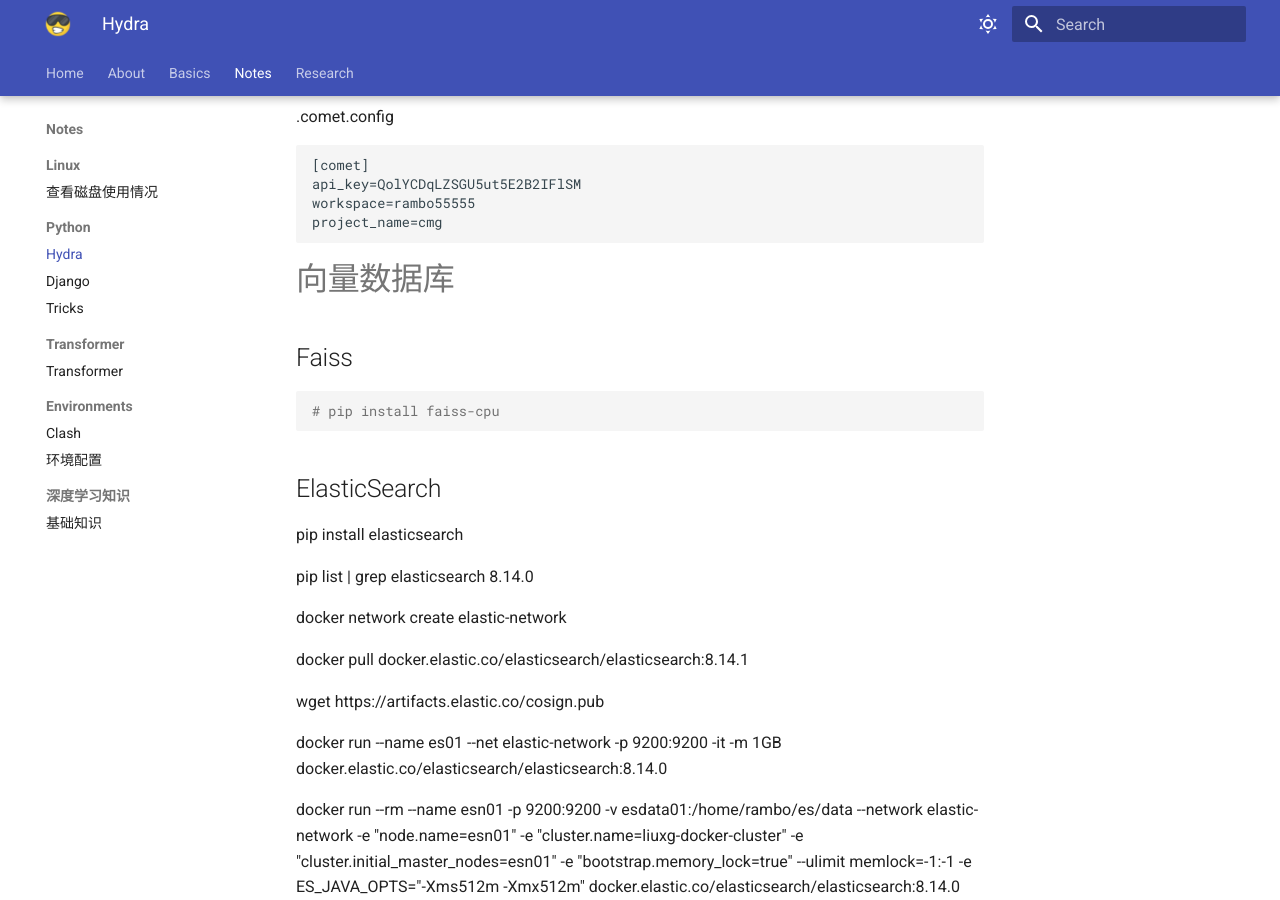
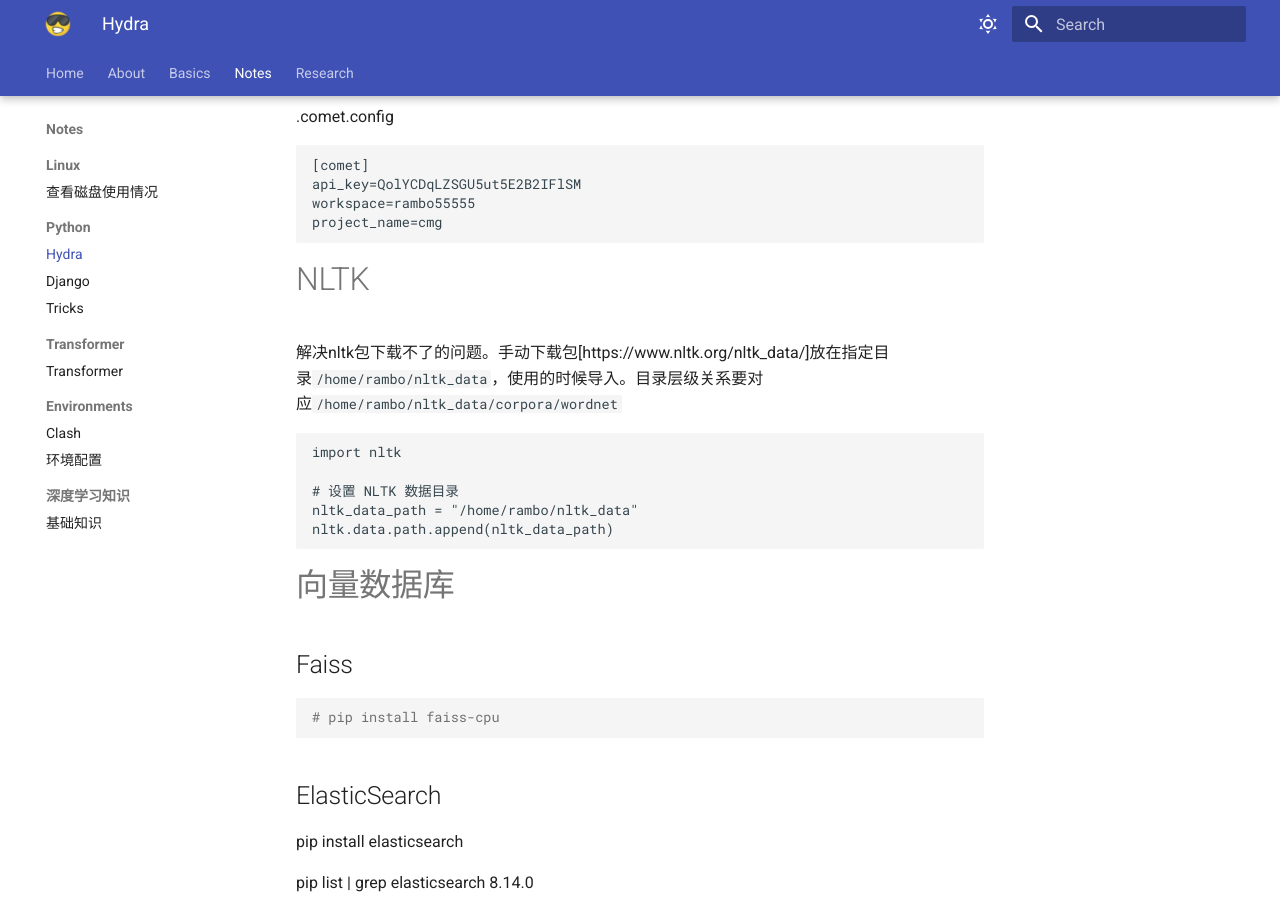
Before and after one commit to Rambo55555/wiki, an MkDocs documentation site: the page built from docs/Notes/Python/Library useage.md, in a window 1280 px wide and 900 px high, scrolled down 322 px. Built offline with MkDocs 1.6.1 and Material for MkDocs 9.7.7, drawn with Linux system fonts in a browser that asks for light colours.

Commit message:
BN and LN

````diff
--- a/docs/Notes/Python/Library useage.md
+++ b/docs/Notes/Python/Library useage.md
@@ -15,6 +15,20 @@
 workspace=rambo55555
 project_name=cmg
 ```
+
+# NLTK
+
+解决nltk包下载不了的问题。手动下载包[https://www.nltk.org/nltk_data/]放在指定目录`/home/rambo/nltk_data`，使用的时候导入。目录层级关系要对应`/home/rambo/nltk_data/corpora/wordnet`
+
+```
+import nltk
+
+# 设置 NLTK 数据目录
+nltk_data_path = "/home/rambo/nltk_data"
+nltk.data.path.append(nltk_data_path)
+```
+
+
 
 # 向量数据库
 
````
Also changed, not shown: docs/Notes/深度学习知识/基础知识.md (+4 -0 lines).
